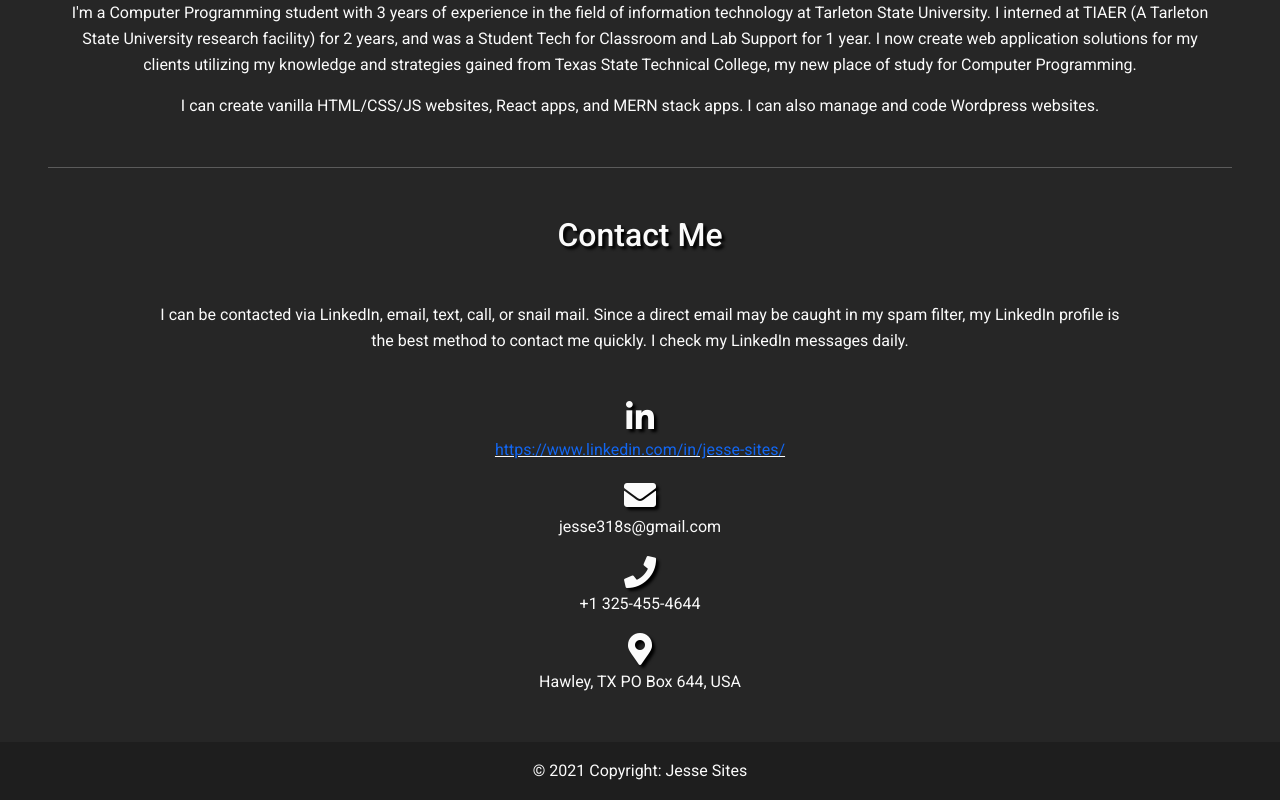
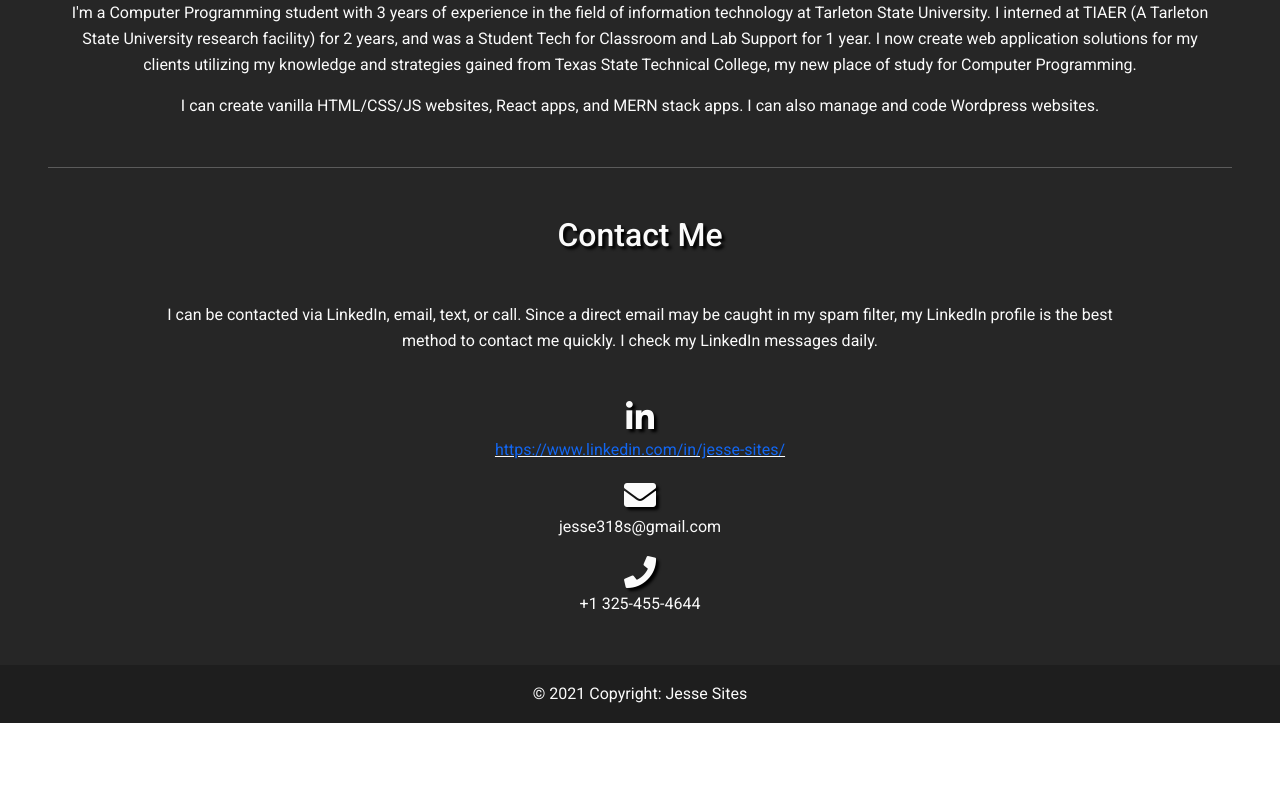
Before and after one commit to jesse318s/jesse-sites, a React (Create React App) app: page / in a window 1280 px wide. Shown: the part 1807-2607 px from the top of the page. After the commit the page ends 2530 px from the top, so only its background shows below. Built offline with nearby package versions, Linux system fonts and the light colour scheme.

Commit message:
updated contact info

```diff
--- a/src/App.jsx
+++ b/src/App.jsx
@@ -286,13 +286,13 @@
             </main>
 
             <footer className="bg-dark text-light">
-            <div id="contact" style={{ position: "relative", bottom: "55px" }}></div>
+                <div id="contact" style={{ position: "relative", bottom: "55px" }}></div>
                 <div className="text-center mb-5">
 
                     <h2 className="mb-5 text_shadow">Contact Me</h2>
 
                     <p className="mb-5 mx-auto w-responsive">
-                        I can be contacted via LinkedIn, email, text, call, or snail mail. Since a direct email may be caught in my spam filter,
+                        I can be contacted via LinkedIn, email, text, or call. Since a direct email may be caught in my spam filter,
                         my LinkedIn profile is the best method to contact me quickly. I check my LinkedIn messages daily.
                     </p>
 
@@ -311,10 +311,6 @@
                             <i className="fas fa-phone fa-2x text-light text_shadow"></i>
                             <p>+1 325-455-4644</p>
                         </li>
-                        <li>
-                            <i className="fas fa-map-marker-alt fa-2x text-light text_shadow"></i>
-                            <p>Hawley, TX PO Box 644, USA</p>
-                        </li>
                     </ul>
 
                 </div>
```
